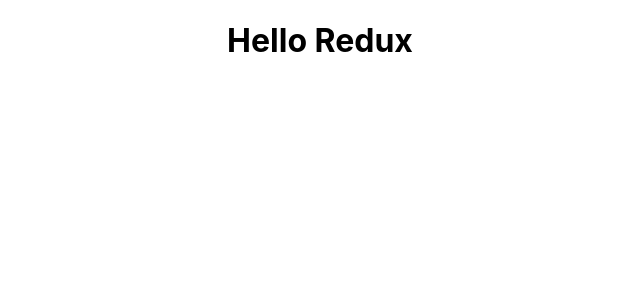
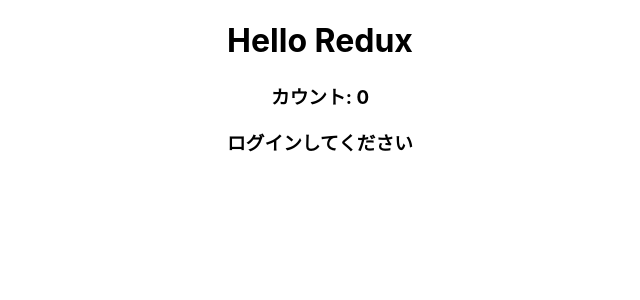
Before and after one commit to budou114/first-redux-app, a React (Create React App) app: page / in a window 1280 px wide. Shown: the top 300 px of the page, without its empty margins (320-960 px from the left). Built offline with nearby package versions, Linux system fonts and the light colour scheme.

Commit message:
useSelectorのHooksを使って状態にアクセスしよう

```diff
--- a/src/App.js
+++ b/src/App.js
@@ -1,10 +1,14 @@
-import logo from './logo.svg';
+import { useSelector } from 'react-redux';
 import './App.css';
 
 function App() {
+  const counter = useSelector((state) => state.counter);
+  const isLogin = useSelector((state) => state.isLogin);
   return (
     <div className="App">
       <h1>Hello Redux</h1>
+      <h3>カウント: {counter}</h3>
+      {isLogin ? <h3>ログインに成功!</h3> : <h3>ログインしてください</h3>}
     </div>
   );
 }
```
